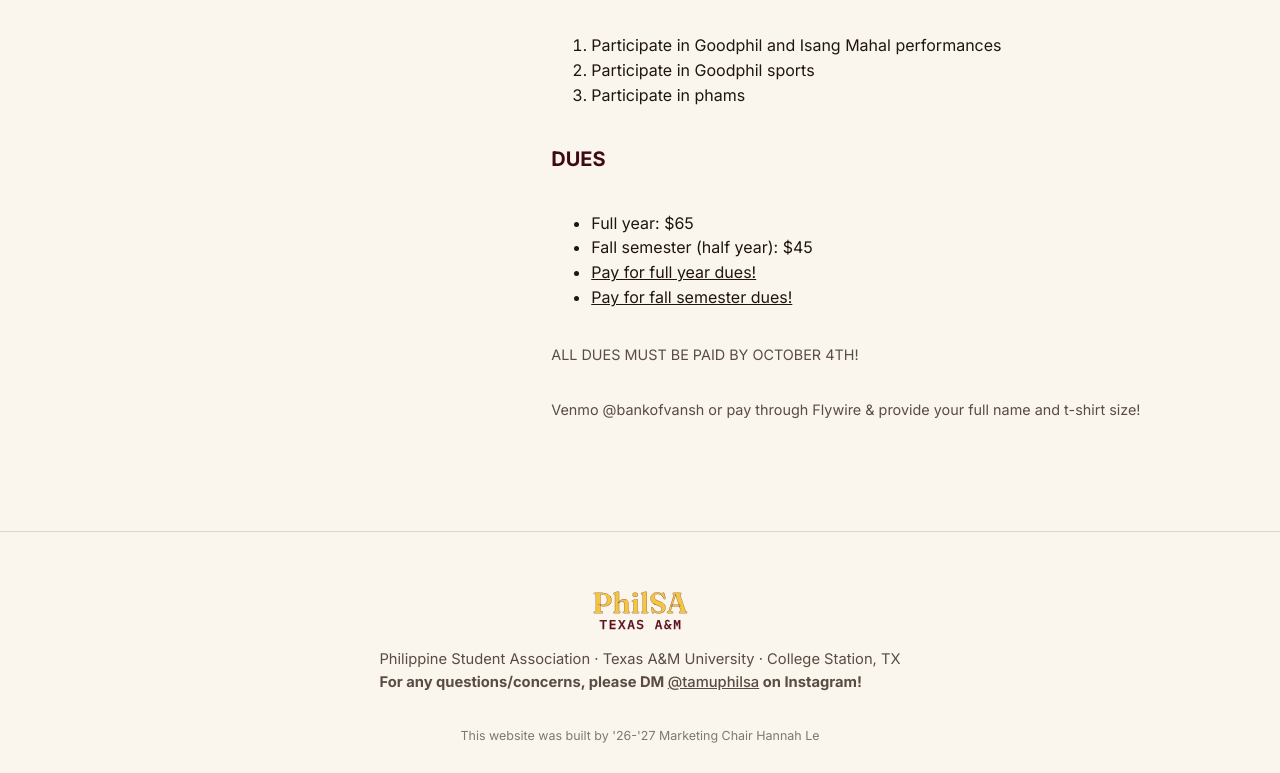
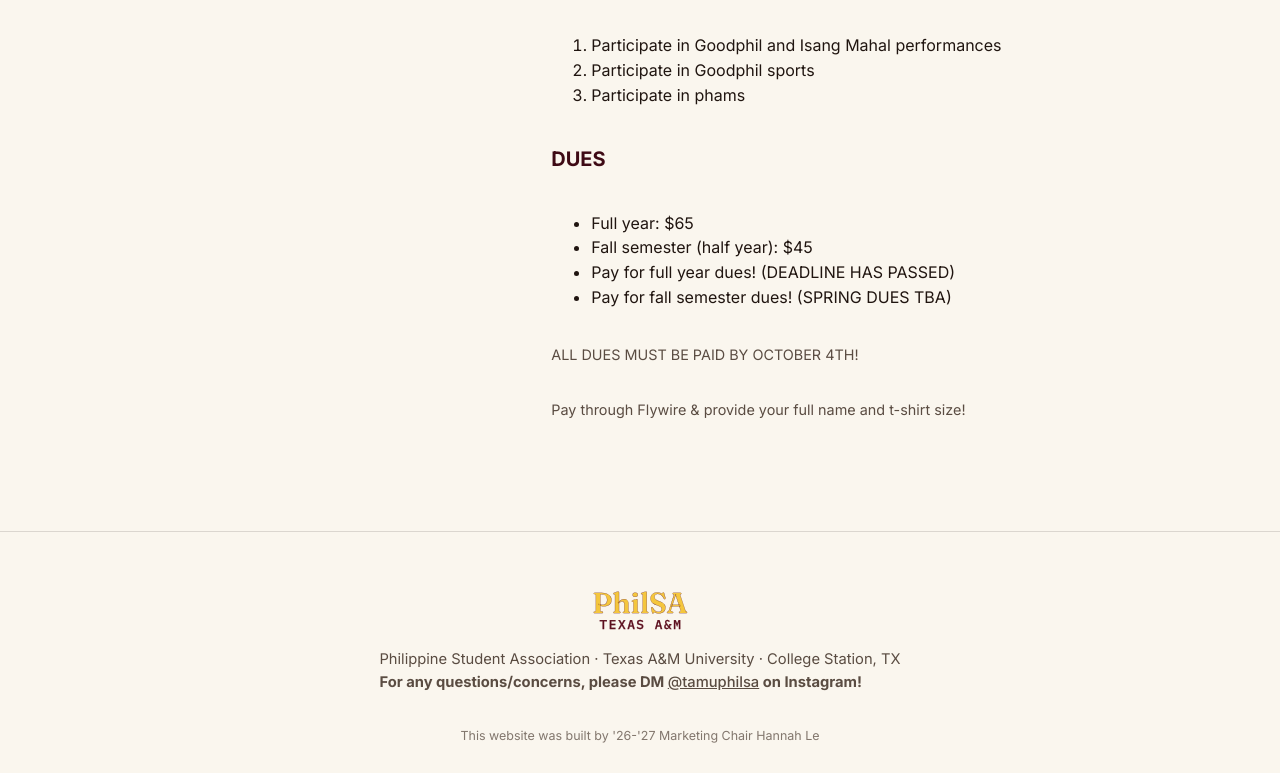
Before and after one commit to hannahminhle-ux/PhilSA-Website, a plain HTML site: page index.html in a window 1280 px wide. Shown: the part 2350-3123 px from the top of the page. Drawn offline with Linux system fonts and the light colour scheme.

Commit message:
Update index.html dues section

```diff
--- a/index.html
+++ b/index.html
@@ -202,11 +202,11 @@
        <ul>
         <li>Full year: $65</li>
         <li>Fall semester (half year): $45</li>
-        <li><a href="https://sofctamu.estore.flywire.com/products/philsa-full-year-dues-2026-2027-462011">Pay for full year dues!</a></li>
-        <li><a href="https://sofctamu.estore.flywire.com/products/philsa-fall-semester-dues-2026-2027-462014">Pay for fall semester dues!</a></li>
+        <li>Pay for full year dues! (DEADLINE HAS PASSED)</li>
+        <li>Pay for fall semester dues! (SPRING DUES TBA)</li>
        </ul>
        <p class="dues-desc">ALL DUES MUST BE PAID BY OCTOBER 4TH!</p>
-       <p class="dues-desc">Venmo @bankofvansh or pay through Flywire &amp; provide your full name and t-shirt size!</p>
+       <p class="dues-desc">Pay through Flywire &amp; provide your full name and t-shirt size!</p>
 
     </div>
     </div>
```
